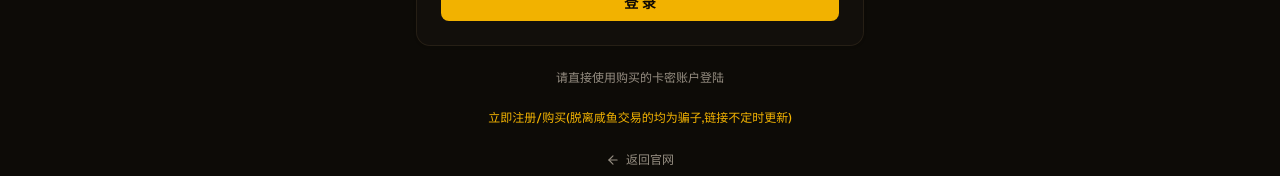
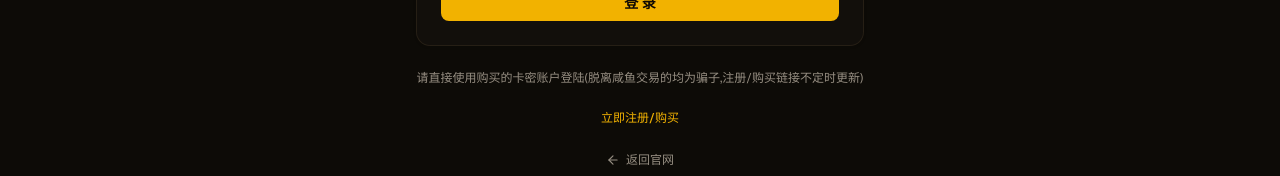
Before and after one commit to NiceGamezwh/nobodysmsonline, a Next.js app: page / in a window 1280 px wide. Shown: the part 668-844 px from the top of the page. Built offline with nearby package versions, Linux system fonts and the light colour scheme.

Commit message:
Update page.tsx

```diff
--- a/app/page.tsx
+++ b/app/page.tsx
@@ -124,7 +124,7 @@ export default function LoginPage() {
           </Card>
 
           <p className="text-center text-xs text-muted-foreground">
-            请直接使用购买的卡密账户登陆
+            请直接使用购买的卡密账户登陆(脱离咸鱼交易的均为骗子,注册/购买链接不定时更新)
           </p>
 
           <p className="text-center text-xs">
@@ -134,7 +134,7 @@ export default function LoginPage() {
               rel="noopener noreferrer"
               className="text-primary hover:underline font-medium"
             >
-              立即注册/购买(脱离咸鱼交易的均为骗子,链接不定时更新)
+              立即注册/购买
             </a>
           </p>
 
```
